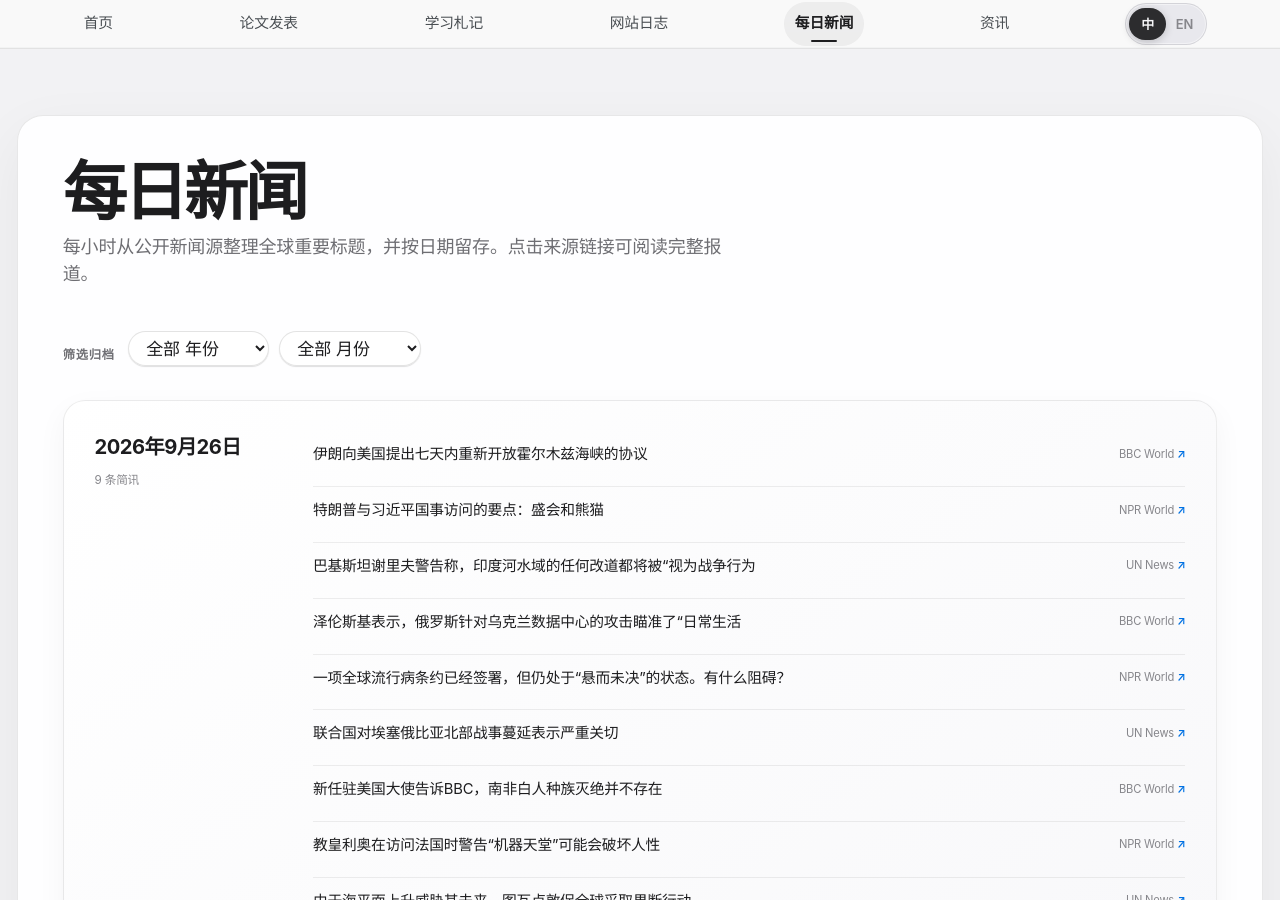
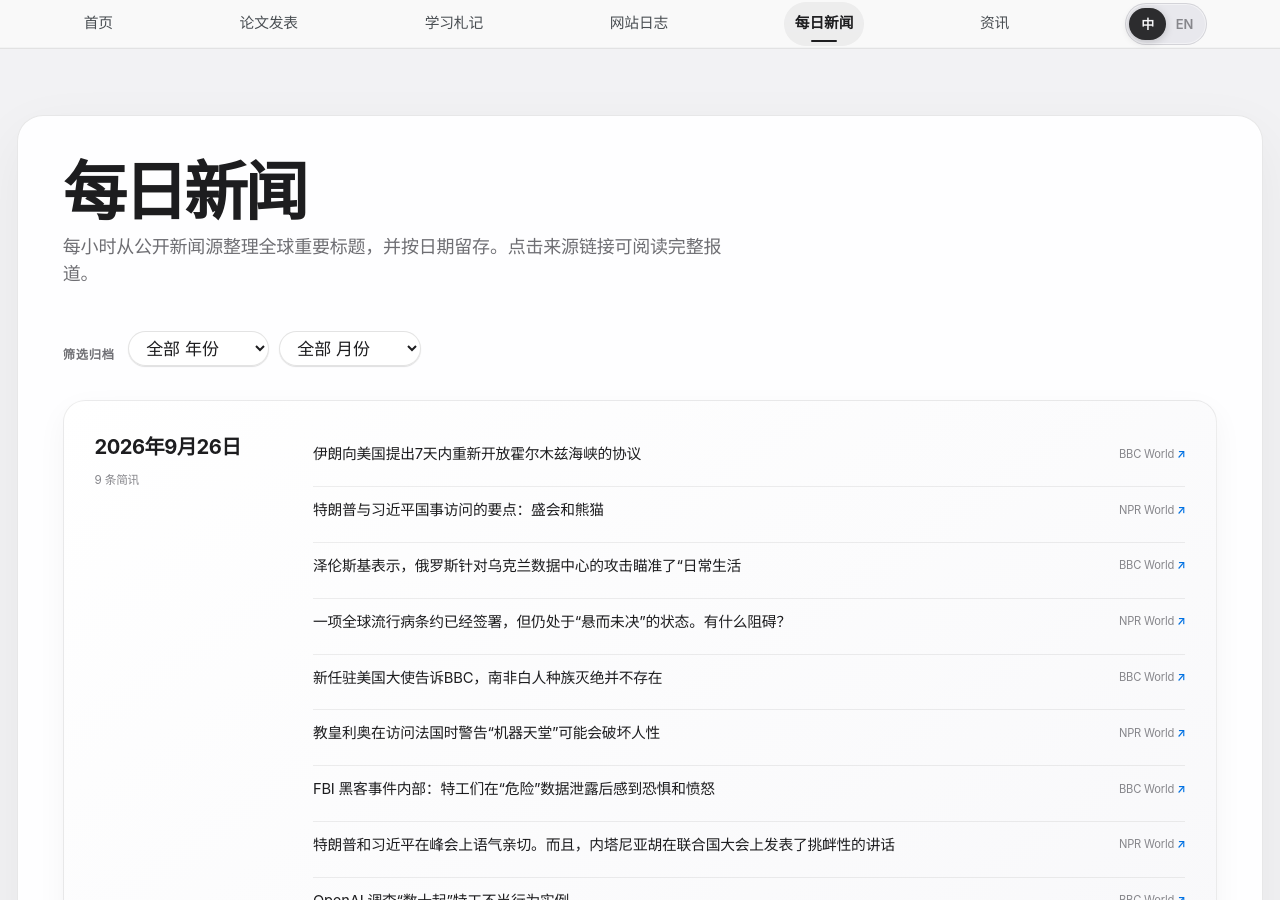
Before and after one commit to HaoxiangLuo/HaoxiangLuo.github.io, a Jekyll site: the page built from _pages/daily-news-zh.html, in a window 1280 px wide and 900 px high. Built offline with Jekyll 4.4.1, drawn with Linux system fonts in a browser that asks for light colours; a style sheet for code colours, icons or effects is not loaded; some of the changed text lies outside the part shown.

Commit message:
Update daily news 2026-09-26

```diff
--- a/_data/daily_news.json
+++ b/_data/daily_news.json
@@ -1,5 +1,5 @@
 {
-  "updated_at": "2026-09-26T08:30:46+08:00",
+  "updated_at": "2026-09-26T09:23:08+08:00",
   "days": [
     {
       "date": "2026-09-26",
@@ -8,19 +8,13 @@
           "title": "Iran offers US deal to reopen Strait of Hormuz in seven days",
           "source": "BBC World",
           "url": "https://www.bbc.co.uk/news/articles/cqgmrr9ekr7ko?at_medium=RSS&at_campaign=rss",
-          "title_zh": "伊朗向美国提出七天内重新开放霍尔木兹海峡的协议"
+          "title_zh": "伊朗向美国提出7天内重新开放霍尔木兹海峡的协议"
         },
         {
           "title": "Takeaways from the Trump-Xi state visit: Pageantry and pandas",
           "source": "NPR World",
           "url": "https://www.npr.org/2026/09/25/nx-s1-5981265/takeaways-trump-xi-state-visit-pageantry-pandas",
           "title_zh": "特朗普与习近平国事访问的要点：盛会和熊猫"
-        },
-        {
-          "title": "Pakistan’s Sharif warns any diversion of Indus waters will be ‘treated as an act of war’",
-          "source": "UN News",
-          "url": "https://news.un.org/feed/view/en/story/2026/09/1168452",
-          "title_zh": "巴基斯坦谢里夫警告称，印度河水域的任何改道都将被“视为战争行为"
         },
         {
           "title": "Russia targeting 'ordinary life' with attacks on Ukraine's data centres, Zelensky says",
@@ -35,12 +29,6 @@
           "title_zh": "一项全球流行病条约已经签署，但仍处于“悬而未决”的状态。有什么阻碍？"
         },
         {
-          "title": "UN voices grave concern as fighting spreads across northern Ethiopia",
-          "source": "UN News",
-          "url": "https://news.un.org/feed/view/en/story/2026/09/1168450",
-          "title_zh": "联合国对埃塞俄比亚北部战事蔓延表示严重关切"
-        },
-        {
           "title": "South African white genocide does not exist, new ambassador to US tells BBC",
           "source": "BBC World",
           "url": "https://www.bbc.co.uk/news/articles/cm2l8qv7zppko?at_medium=RSS&at_campaign=rss",
@@ -53,10 +41,22 @@
           "title_zh": "教皇利奥在访问法国时警告“机器天堂”可能会破坏人性"
         },
         {
-          "title": "Tuvalu urges decisive global action as rising seas threaten its future",
-          "source": "UN News",
-          "url": "https://news.un.org/feed/view/en/story/2026/09/1168449",
-          "title_zh": "由于海平面上升威胁其未来，图瓦卢敦促全球采取果断行动"
+          "title": "Inside the FBI hack: Agents fearful and angry after 'dangerous' data breach",
+          "source": "BBC World",
+          "url": "https://www.bbc.co.uk/news/articles/cm4gjjlgzdjgo?at_medium=RSS&at_campaign=rss",
+          "title_zh": "FBI 黑客事件内部：特工们在“危险”数据泄露后感到恐惧和愤怒"
+        },
+        {
+          "title": "Trump and Xi strike cordial tone at summit. And, Netanyahu gives defiant UNGA speech",
+          "source": "NPR World",
+          "url": "https://www.npr.org/2026/09/25/g-s1-144994/up-first-newsletter-trump-xi-netanyahu-united-nations-mortgage-rates",
+          "title_zh": "特朗普和习近平在峰会上语气亲切。而且，内塔尼亚胡在联合国大会上发表了挑衅性的讲话"
+        },
+        {
+          "title": "OpenAI investigating 'dozens' of instances of agents acting improperly",
+          "source": "BBC World",
+          "url": "https://www.bbc.co.uk/news/articles/cw62jje658dlo?at_medium=RSS&at_campaign=rss",
+          "title_zh": "OpenAI 调查“数十起”特工不当行为实例"
         }
       ]
     },
```
